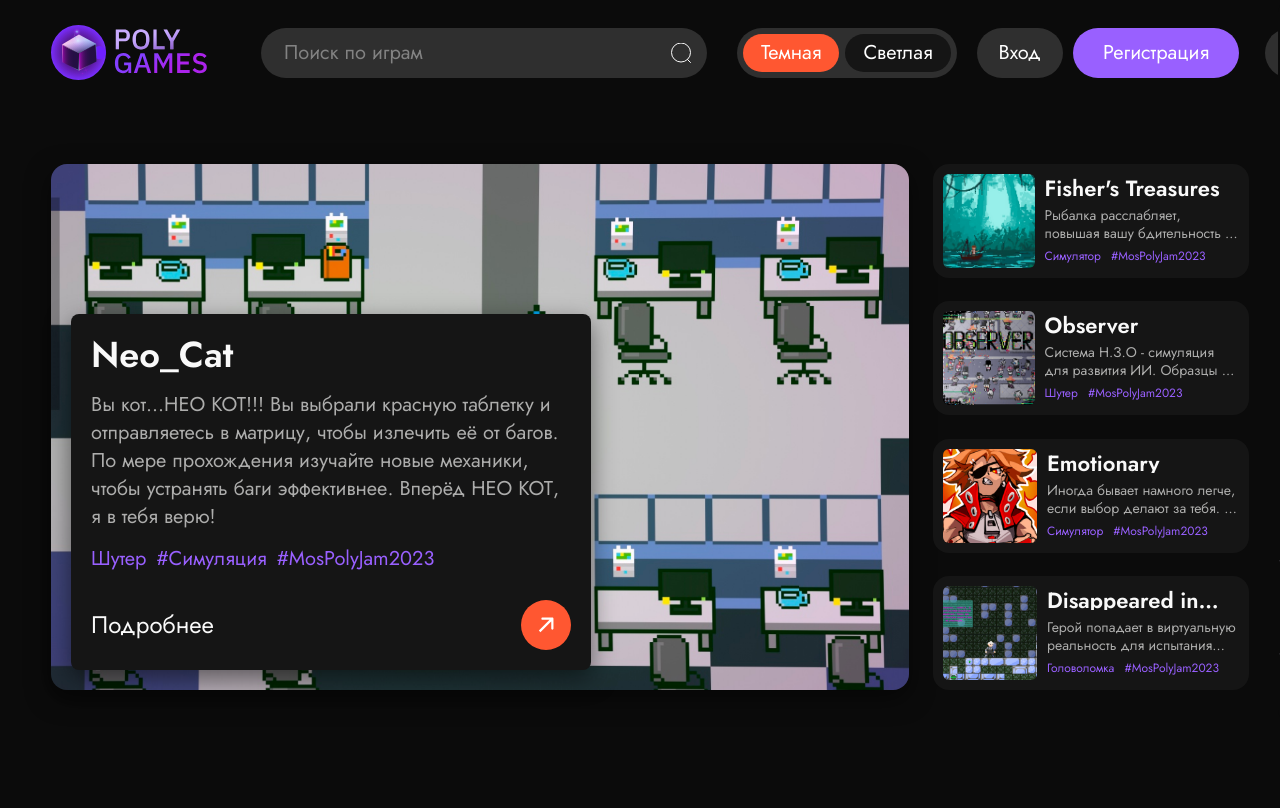
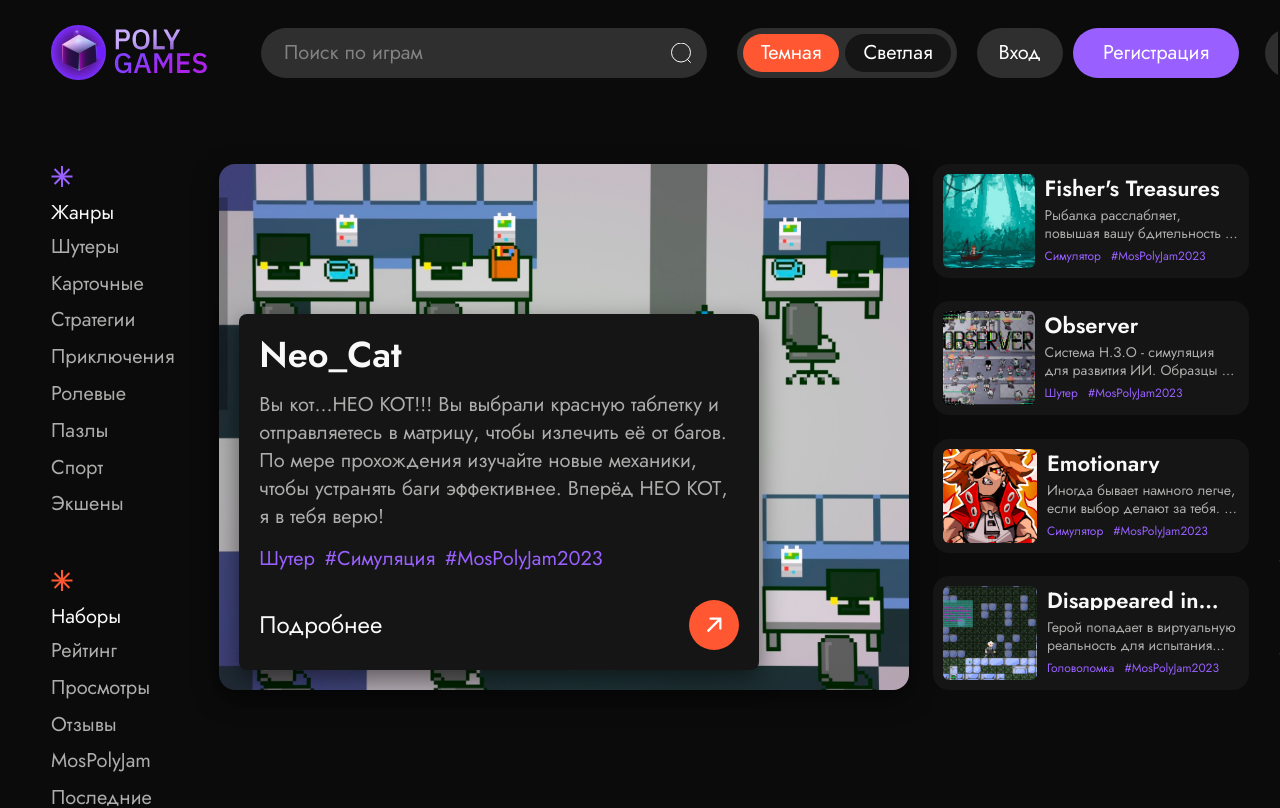
Before and after one commit to kr-shreyder/-, a React app in the folder frontend/: page /games in a window 1280 px wide. Shown: the top 808 px of the page. Built offline with nearby package versions, Linux system fonts and the light colour scheme.

Commit message:
добавлена боковая панель для фильтрации игр – сверстана

```diff
--- /dev/null
+++ b/frontend/src/views/Catalog/AsideSettings/AsideSettings.jsx
@@ -0,0 +1,104 @@
+import React from 'react';
+import './AsideSettings.scss'
+import starMini1 from '@assets/decorate-star-mini.svg'
+import starMini2 from '@assets/decorate-star-mini2.svg'
+
+const genres = [
+    {
+        name: 'Шутеры',
+        url: '/',
+    },
+    {
+        name: 'Карточные',
+        url: '/',
+    },
+    {
+        name: 'Стратегии',
+        url: '/',
+    },
+    {
+        name: 'Приключения',
+        url: '/',
+    },
+    {
+        name: 'Ролевые',
+        url: '/',
+    },
+    {
+        name: 'Пазлы',
+        url: '/',
+    },
+    {
+        name: 'Спорт',
+        url: '/',
+    },
+    {
+        name: 'Экшены',
+        url: '/',
+    },
+]
+const kits = [
+    {
+        name: 'Рейтинг',
+        url: '/',
+    },
+    {
+        name: 'Просмотры',
+        url: '/',
+    },
+    {
+        name: 'Отзывы',
+        url: '/',
+    },
+    {
+        name: 'MosPolyJam',
+        url: '/',
+    },
+    {
+        name: 'Последние',
+        url: '/',
+    },
+    {
+        name: 'Windows',
+        url: '/',
+    },
+    {
+        name: 'Web',
+        url: '/',
+    },
+    {
+        name: 'Mobile',
+        url: '/',
+    },
+]
+
+function AsideSettings() {
+    return (
+        <aside className="aside-settings">
+            <ul className="aside-settings__list">
+                <img src={starMini1} alt="" className="aside-settings__icon" />
+                <li className="aside-settings__item">
+                    <h5 className="aside-settings__title">Жанры</h5>
+                </li>
+                {genres.map((item, index) => (
+                    <li className="aside-settings__item" key={index}>
+                        <a href={item.url} className="aside-settings__link">{item.name}</a>
+                    </li>
+                ))}
+            </ul>
+            <ul className="aside-settings__list">
+                <img src={starMini2} alt="" className="aside-settings__icon" />
+                <li className="aside-settings__item">
+                    <h5 className="aside-settings__title">Наборы</h5>
+                </li>
+                {kits.map((item, index) => (
+                    <li className="aside-settings__item" key={index}>
+                        <a href={item.url} className="aside-settings__link">{item.name}</a>
+                    </li>
+                ))}
+            </ul>
+        </aside>
+    );
+}
+
+export default AsideSettings;
--- /dev/null
+++ b/frontend/src/views/Catalog/AsideSettings/AsideSettings.scss
@@ -0,0 +1,32 @@
+@import '@/variables-dark.scss';
+.aside-settings {
+    max-width: 170px;
+    float: left;
+    margin-right: 20px;
+    padding-right: 25px;
+}
+.aside-settings__list {
+    list-style: none;
+    gap: 20px;
+    margin-bottom: 50px;
+}
+
+.aside-settings__title {
+    font-size: 20px;
+    font-weight: 400;
+}
+
+.aside-settings__link{
+    text-decoration: none;
+    color: $white-200;
+    font-size: 20px;
+    font-weight: 400;
+    transition: all 0.15s ease;
+    &:hover {
+        opacity: 0.85;
+    }
+}
+
+.aside-settings__icon {
+    margin-bottom: 6px;
+}
--- a/frontend/src/views/Catalog/Catalog.jsx
+++ b/frontend/src/views/Catalog/Catalog.jsx
@@ -1,10 +1,12 @@
 import React from 'react';
 import './Catalog.scss'
 import AdSlider from './AdSlider/AdSlider';
+import AsideSettings from './AsideSettings/AsideSettings';
 function Catalog() {
     return (
         <main className="catalog">
             <div className="catalog__wrapper">
+                <AsideSettings />
                 <AdSlider />
             </div>
         </main>
```
Also changed, not shown: frontend/src/assets/decorate-star-mini2.svg (added).
